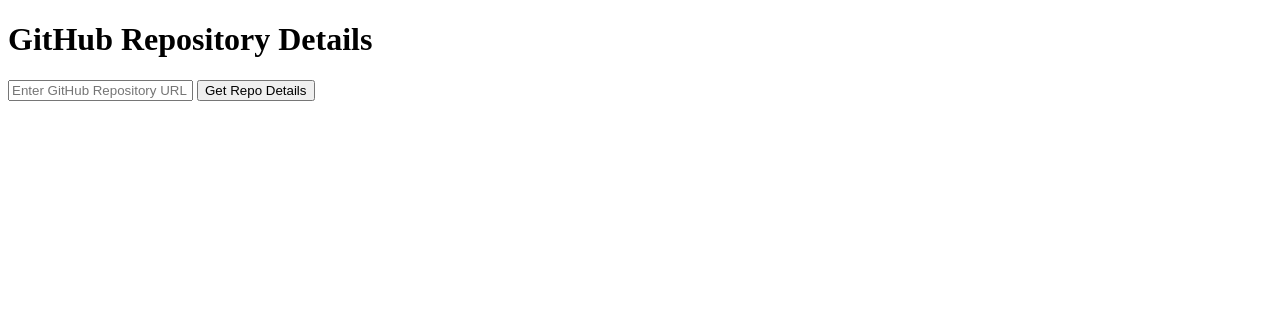
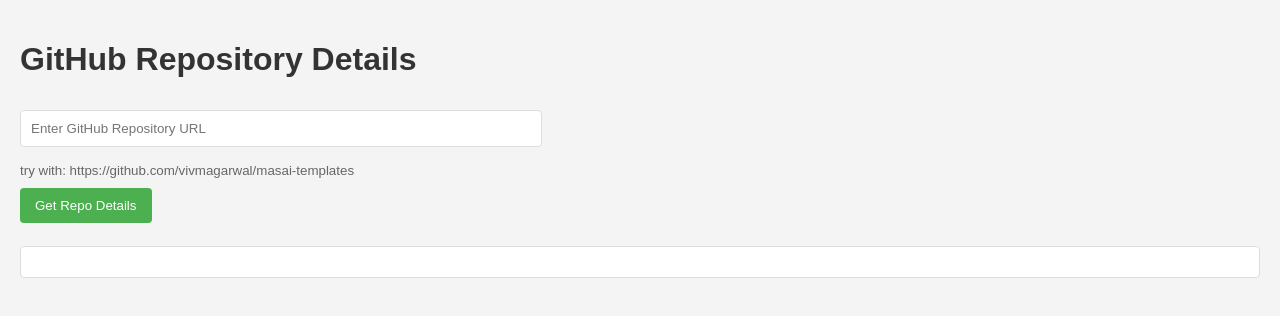
Before and after one commit to vivmagarwal/masai-gitrepo-validator, a website: page public/index.html in a window 1280 px wide. Drawn offline with Linux system fonts and the light colour scheme.

Commit message:
feat: beautiful UI.

```diff
--- a/public/index.html
+++ b/public/index.html
@@ -4,6 +4,40 @@
     <meta charset="UTF-8" />
     <title>GitHub Repository Details</title>
     <style>
+        body {
+            font-family: Arial, sans-serif;
+            background-color: #f4f4f4;
+            margin: 0;
+            padding: 20px;
+            color: #333;
+        }
+
+        h1 {
+            color: #333;
+        }
+
+        .git-repo-input {
+            padding: 10px;
+            margin: 10px 0;
+            width: 500px;
+            border: 1px solid #ddd;
+            border-radius: 4px;
+        }
+
+        button {
+            background-color: #4CAF50;
+            color: white;
+            padding: 10px 15px;
+            margin: 10px 0;
+            border: none;
+            border-radius: 4px;
+            cursor: pointer;
+        }
+
+        button:hover {
+            background-color: #45a049;
+        }
+
         #loadingIndicator {
             display: inline-block;
             width: 50px;
@@ -13,6 +47,7 @@
             border-top-color: #000;
             animation: spin 1s ease-in-out infinite;
             -webkit-animation: spin 1s ease-in-out infinite;
+            margin: 10px 0;
         }
 
         @keyframes spin {
@@ -26,7 +61,29 @@
                 -webkit-transform: rotate(360deg);
             }
         }
+
+        pre {
+            background-color: #fff;
+            border: 1px solid #ddd;
+            padding: 15px;
+            border-radius: 4px;
+            overflow: auto;
+            max-height: 400px;
+        }
+
+        sub {
+            color: #666;
+        }
     </style>
+</head>
+<body>
+    <h1>GitHub Repository Details</h1>
+    <input class="git-repo-input" type="text" id="repoUrl" placeholder="Enter GitHub Repository URL" />
+    <div><sub>try with: https://github.com/vivmagarwal/masai-templates</sub></div>
+    <button onclick="getRepoDetails()">Get Repo Details</button>
+    <pre id="result"></pre>
+    <div id="loadingIndicator" style="display: none">Verifying Repository...</div>
+
     <script>
         async function getRepoDetails() {
             const url = document.getElementById("repoUrl").value;
@@ -52,12 +109,5 @@
             }
         }
     </script>
-  </head>
-  <body>
-    <h1>GitHub Repository Details</h1>
-    <input type="text" id="repoUrl" placeholder="Enter GitHub Repository URL" />
-    <button onclick="getRepoDetails()">Get Repo Details</button>
-    <pre id="result"></pre>
-    <div id="loadingIndicator" style="display: none">Verifying Repository...</div>
 </body>
 </html>
```
Lines whose indentation alone changed are shown as unchanged.
